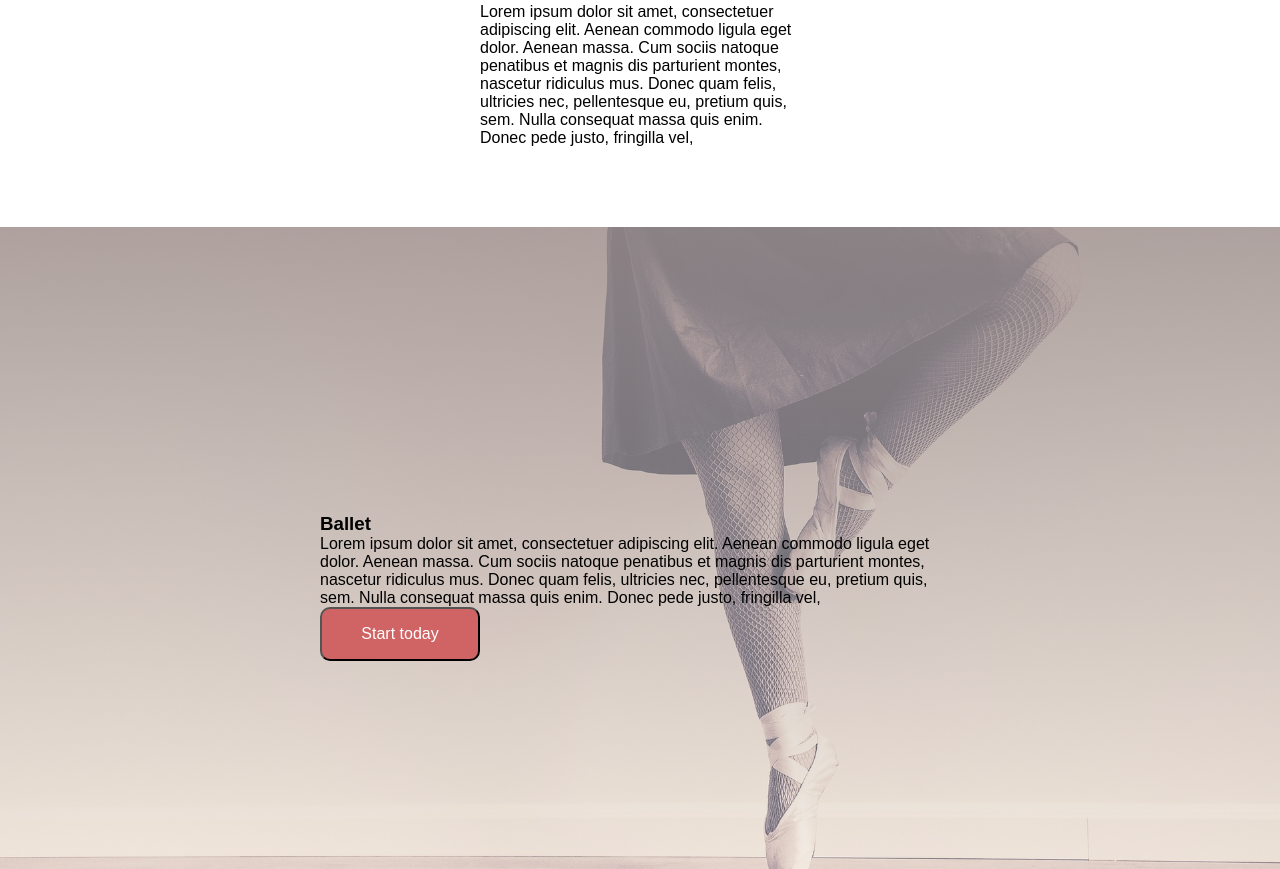
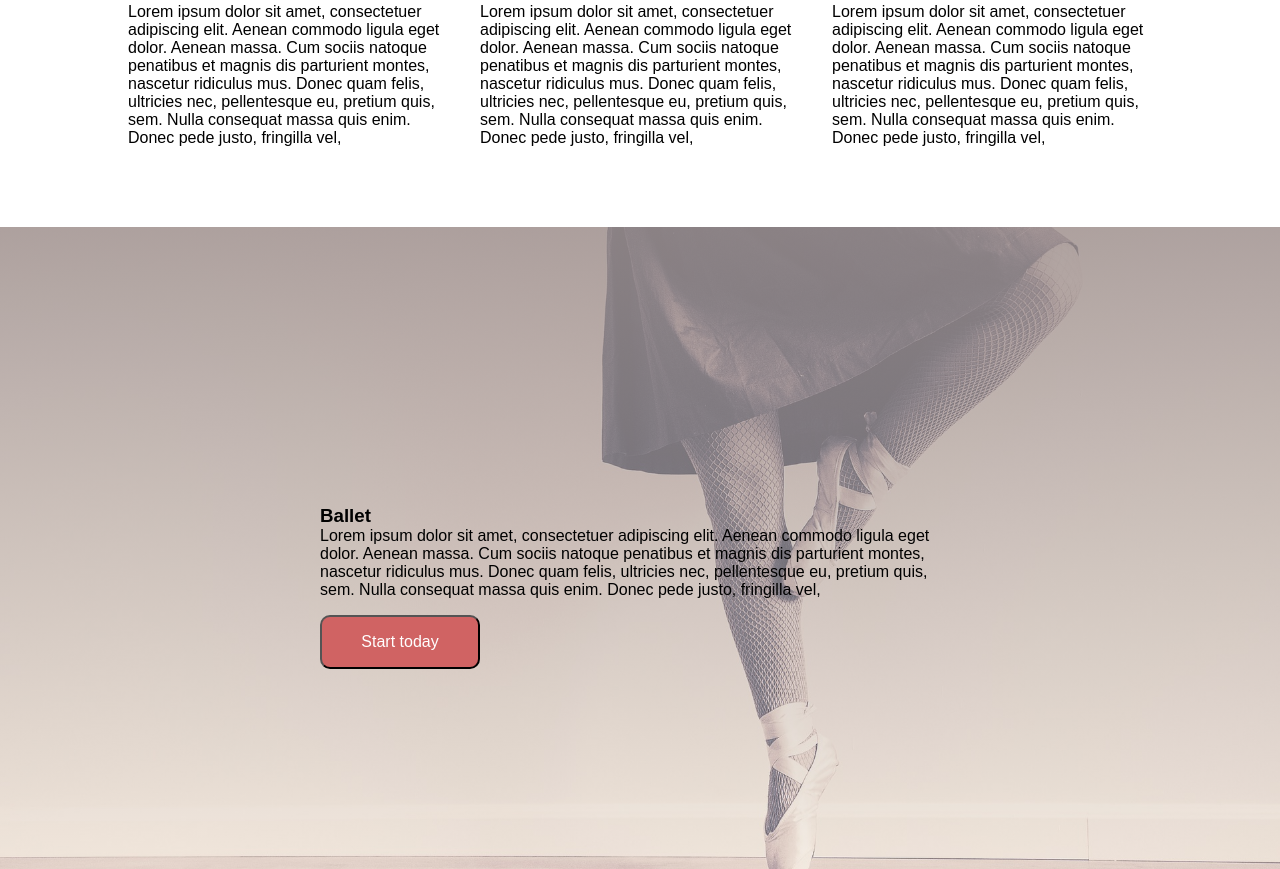
Before and after one commit to beach1208/Infinity, a plain HTML site: page index.html in a window 1280 px wide. Shown: the part 1481-2350 px from the top of the page. Drawn offline with Linux system fonts and the light colour scheme.

Commit message:
code added

```diff
--- a/css/styles.css
+++ b/css/styles.css
@@ -15,6 +15,7 @@ html,body {
 .wrapper {
     min-height: 100%;
     margin-bottom: -30px;
+    overflow: hidden;
 }
 /* Global elements */
 .container {
@@ -121,10 +122,12 @@ h1{
     width: 10em;
     height: auto;
     padding: 1em;
+    margin-top: 1em;
     background:#d06363;
     color: #fff;
     border-radius: 10px;
     overflow: hidden;
+
 }
 
 
--- a/index.html
+++ b/index.html
@@ -11,6 +11,7 @@
 
 </head>
 <body>
+    <div class="wrapper">
         <nav>
             <ul>
                 <li><a href="index.html">Home</a></li>
@@ -128,6 +129,6 @@
     </footer>
 
 
-
+</div>
 </body>
 </html>
```
Also changed, not shown: about.html (+1 -2 lines), class.html (+2 -1 lines), contact.html (+2 -3 lines), img/about2.jpg (added), img/adultballet.jpg (renamed from img/ballerina-3208937_1920.jpg), img/welcome1.jpg (renamed from img/ballet-542170_1280.jpg), img/welcome3.jpg (renamed from img/ballet-3301195_1920.jpg), 2 other files.
